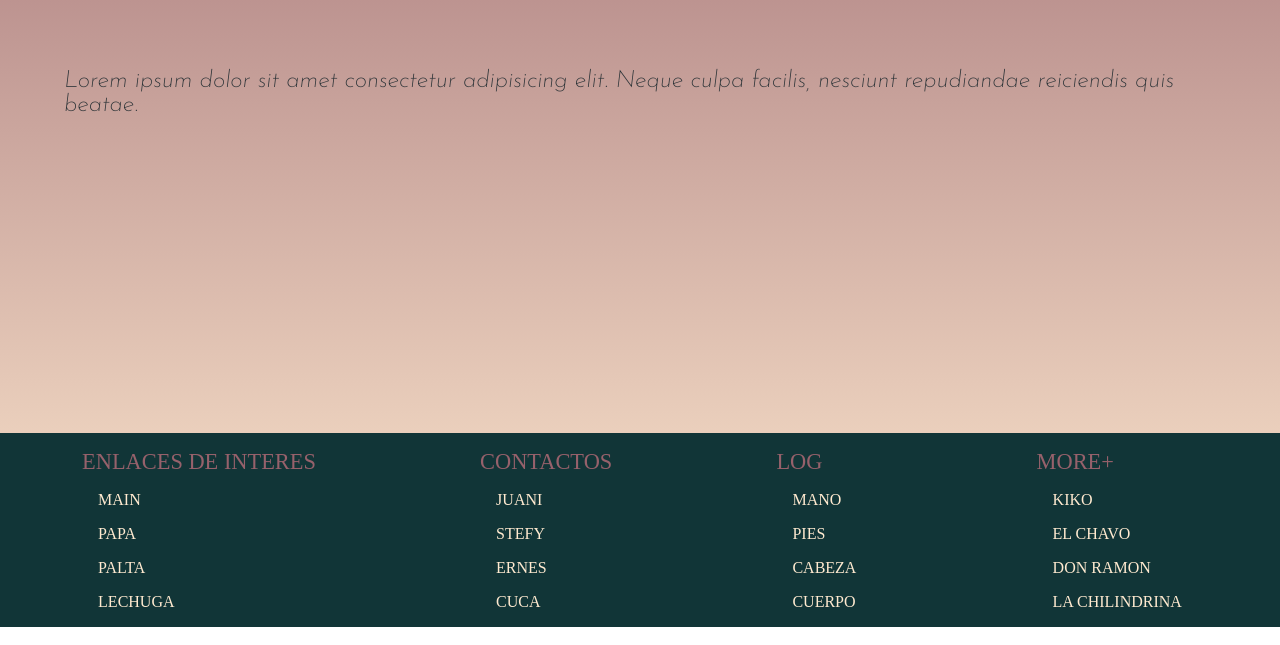
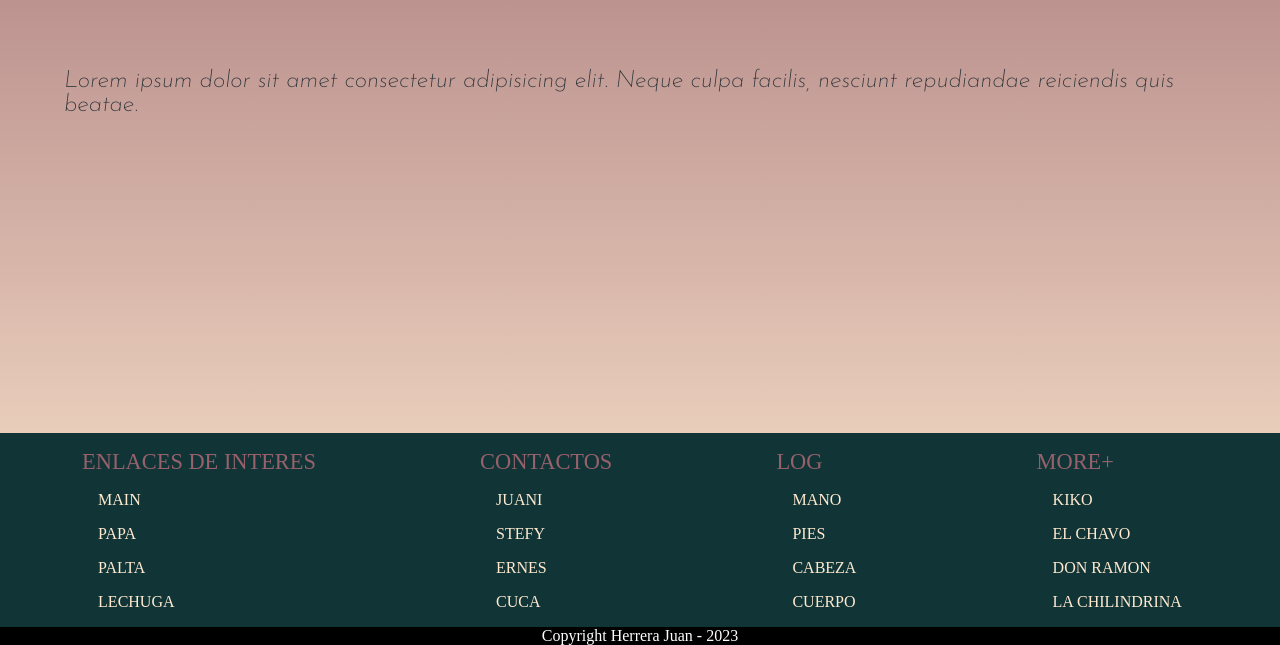
Before and after one commit to HerreraJI/firstProyectDeploy, a plain HTML site: page index.html in a window 1280 px wide. Shown: the part 367-1012 px from the top of the page. Drawn offline with Linux system fonts and the light colour scheme.

Commit message:
se agrega final de pag

```diff
--- a/estilos/style.scss
+++ b/estilos/style.scss
@@ -92,3 +92,10 @@ footer{
         margin: 1rem;
     }
 }
+
+.final{
+    background-color: black;
+    color: white;
+    @include centrado;
+
+}
--- a/index.html
+++ b/index.html
@@ -37,8 +37,8 @@
         <div class="pie">log<a href="">mano</a><a href="">pies</a><a href="">cabeza</a><a href="">cuerpo</a></div>
         <div class="pie">more+<a href="">kiko</a><a href="">el chavo</a><a href="">don ramon</a><a href="">la chilindrina</a></div>
 
-
     </footer>
+    <div class="final">Copyright Herrera Juan - 2023</div>
 
 </body>
 </html>
```
Also changed, not shown: style.css, 1 other file.
